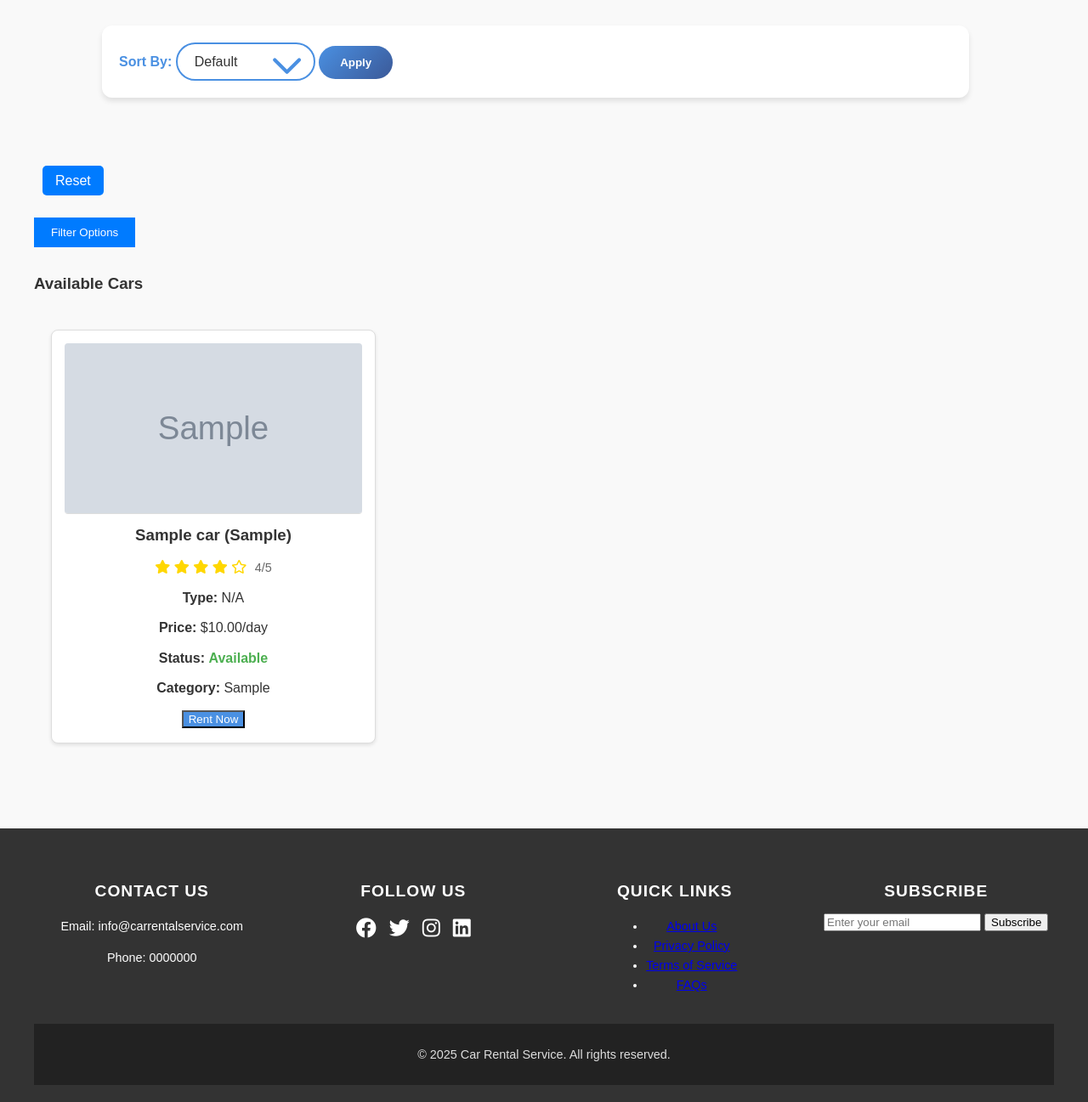
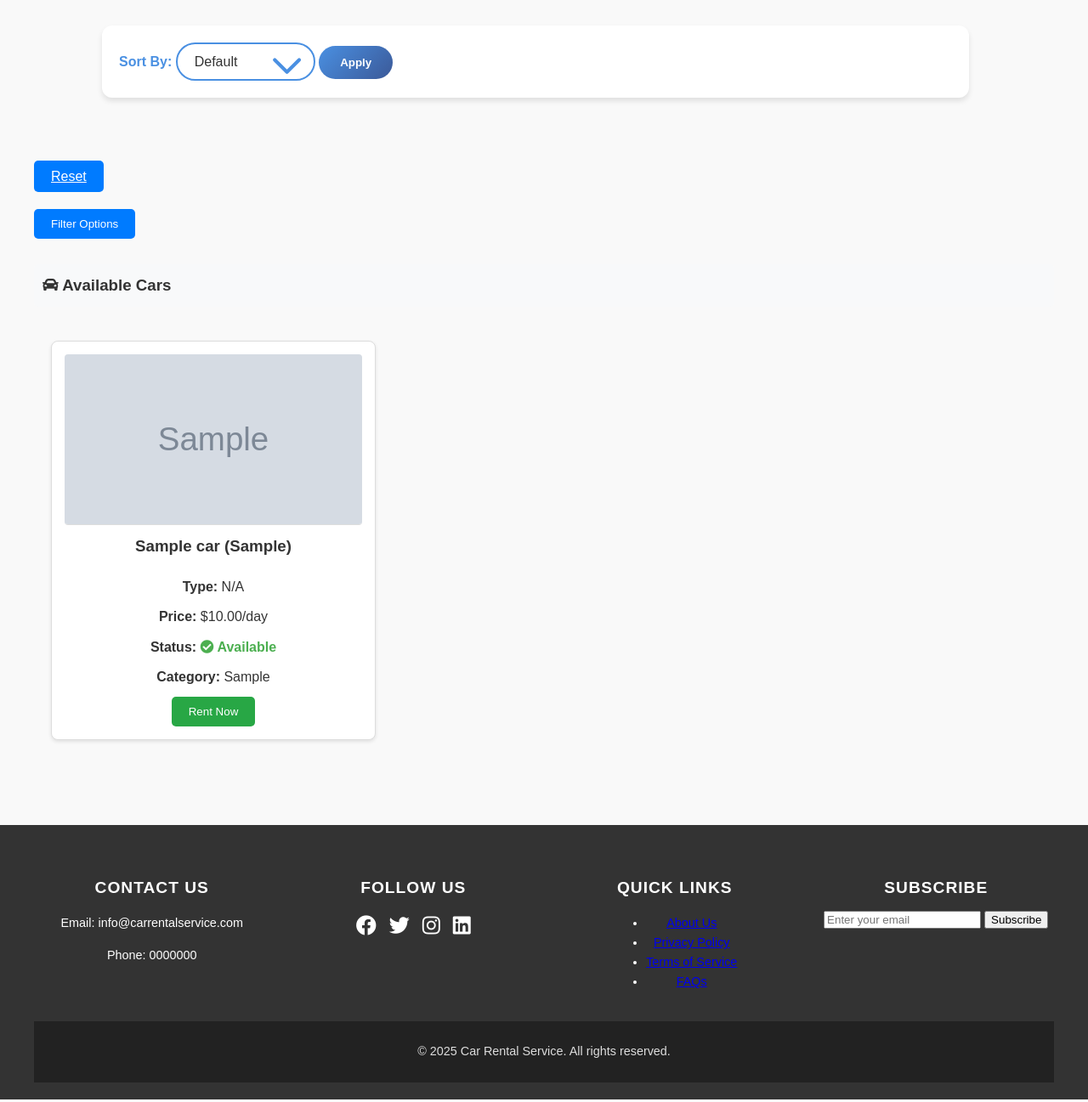
Before and after one commit to Youssef-M-Salama/CarRentalSystemProject, a PHP site: page / in a window 1280 px wide. Shown: the part 251-1548 px from the top of the page at 85% size. Run offline with PHP 8.4, Linux system fonts and the light colour scheme; tables that the repository leaves empty or names only in its code hold one stand-in row (values such as "Sample post"); grey boxes marked "Sample" are stand-in pictures; data that the repository does not hold is empty.

Commit message:
Update index.php

```diff
--- a/CarRentalSystem/index.php
+++ b/CarRentalSystem/index.php
@@ -1,10 +1,24 @@
 <?php
+// Start the user session to remember login status
 session_start();
-include "includes/config.php";
 
+// Connect to the database using configuration file
+require_once 'includes/config.php';
+
+// Check if database connection was successful
 if (!$conn) {
+    // Stop the page and show error if connection failed
     die("Database connection failed: " . mysqli_connect_error());
 }
+
+// Debug information
+error_reporting(E_ALL);
+ini_set('display_errors', 1);
+
+// Debug session data
+echo "<!-- Debug Info: ";
+print_r($_SESSION);
+echo " -->";
 
 // Get and sanitize filters
 $search = mysqli_real_escape_string($conn, $_GET['search'] ?? '');
@@ -20,24 +34,24 @@ $class = mysqli_real_escape_string($conn, $_GET['class'] ?? '');
 // Base query
 $regularQuery = "SELECT * FROM cars WHERE (name LIKE '%$search%' OR model LIKE '%$search%')";
 
-// فلتر التصنيف
+// Category filter
 if ($class == 'free') {
     $regularQuery .= " AND category = 'free'";
 } elseif ($class == 'premium') {
     $regularQuery .= " AND category = 'premium'";
 }
 
-// فلتر النوع
+// Type filter
 if (!empty($type)) {
     $regularQuery .= " AND type = '$type'";
 }
 
-// فلتر السعر
+// Price filter
 if ($min_price !== '' && $max_price !== '') {
     $regularQuery .= " AND price_per_day BETWEEN $min_price AND $max_price";
 }
 
-// فلتر الاسم والموديل
+// Name and model filters
 if ($name) {
     $regularQuery .= " AND name LIKE '%$name%'";
 }
@@ -45,19 +59,19 @@ if ($model) {
     $regularQuery .= " AND model LIKE '%$model%'";
 }
 
-// فلتر التوفر
+// Availability filter
 if ($availability === '1') {
     $regularQuery .= " AND status = 'available'";
 } elseif ($availability === '0') {
     $regularQuery .= " AND status != 'available'";
 }
 
-// استبعاد premium للعاديين
+// Exclude premium for regular users
 if (!isset($_SESSION['user']) || !in_array($_SESSION['user']['role'], ['premium', 'admin'])) {
     $regularQuery .= " AND category != 'premium'";
 }
 
-// إعداد استعلام premium
+// Prepare premium query
 $premiumQuery = '';
 if (isset($_SESSION['user']) && in_array($_SESSION['user']['role'], ['premium', 'admin']) && $class != 'free') {
     $premiumQuery = "SELECT * FROM cars WHERE category = 'premium' AND (name LIKE '%$search%' OR model LIKE '%$search%')";
@@ -85,7 +99,7 @@ if (isset($_SESSION['user']) && in_array($_SESSION['user']['role'], ['premium',
     }
 }
 
-// ترتيب النتائج
+// Sort results
 switch($sort) {
     case 'price_asc':
         $orderBy = " ORDER BY price_per_day ASC";
@@ -106,7 +120,7 @@ switch($sort) {
         $orderBy = "";
 }
 
-// تنفيذ الاستعلامات
+// Execute queries
 $regularResult = mysqli_query($conn, $regularQuery . $orderBy);
 $premiumResult = $premiumQuery ? mysqli_query($conn, $premiumQuery . $orderBy) : false;
 
@@ -137,7 +151,7 @@ if (!$regularResult || ($premiumQuery && !$premiumResult)) {
         .car-grid {
             display: grid;
             grid-template-columns: repeat(auto-fit, minmax(300px, 1fr));
-            gap: 80px;
+            gap: 20px;
             padding: 20px;
         }
 
@@ -147,6 +161,12 @@ if (!$regularResult || ($premiumQuery && !$premiumResult)) {
             border-radius: 8px;
             padding: 15px;
             box-shadow: 0 2px 4px rgba(0,0,0,0.1);
+            transition: transform 0.3s ease, box-shadow 0.3s ease;
+        }
+
+        .card:hover {
+            transform: translateY(-5px);
+            box-shadow: 0 4px 8px rgba(0,0,0,0.2);
         }
 
         /* Space between premium and regular sections */
@@ -165,47 +185,103 @@ if (!$regularResult || ($premiumQuery && !$premiumResult)) {
         /* Status labels */
         .available { color: #4CAF50; font-weight: bold; }
         .not-available { color: #f44336; font-weight: bold; }
+
+        /* Filter box styling */
         .filter-box {
             display: none;
-    padding: 15px;
-    border: 1px solid #ccc;
-    margin: 10px 0;
+            padding: 20px;
+            border: 1px solid #ddd;
+            margin: 20px 0;
             background: #f9f9f9;
+            border-radius: 8px;
         }
+
         .toggle-btn {
             padding: 10px 20px;
             background: #007BFF;
             color: white;
             border: none;
+            border-radius: 5px;
             cursor: pointer;
             margin-bottom: 10px;
+            transition: background 0.3s;
         }
-  .apply-button {
+
+        .toggle-btn:hover {
+            background: #0056b3;
+        }
+
+        .apply-button, .reset-button {
             background-color: #007bff;
             color: white;
-    padding: 12px 24px;
-    font-size: 16px;
+            padding: 10px 20px;
             border: none;
-    border-radius: 4px;
+            border-radius: 5px;
             cursor: pointer;
-    transition: background-color 0.3s ease;
+            transition: background 0.3s;
         }
 
-.apply-button:hover {
+        .apply-button:hover, .reset-button:hover {
             background-color: #0056b3;
         }
-.apply-button, .reset-button {
-    background-color: #007bff; /* اللون الأزرق */
-    color: white;
-    padding: 5px 15px;
-    border-radius: 5px;
-    text-decoration: none;
-    margin-left: 10px; /* المسافة بين الأزرار */
+
+        /* Rating stars */
+        .rating-stars {
+            margin: 10px 0;
         }
 
-.reset-button {
-    display: inline-block; /* علشان يبقى جنب الزر التاني */
-    margin-left: 10px;
+        .rating-stars i {
+            color: #ffc107;
+            margin-right: 2px;
+        }
+
+        /* Form elements */
+        .filter-box input, .filter-box select {
+            width: 100%;
+            padding: 8px;
+            margin: 5px 0;
+            border: 1px solid #ddd;
+            border-radius: 4px;
+        }
+
+        .filter-box label {
+            display: block;
+            margin: 10px 0 5px;
+            font-weight: bold;
+        }
+
+        /* Buttons */
+        .btn-rent {
+            background: #28a745;
+            color: white;
+            padding: 10px 20px;
+            border: none;
+            border-radius: 5px;
+            cursor: pointer;
+            width: 100%;
+            transition: background 0.3s;
+        }
+
+        .btn-rent:hover {
+            background: #218838;
+        }
+
+        .btn-disabled {
+            background: #6c757d;
+            color: white;
+            padding: 10px 20px;
+            border: none;
+            border-radius: 5px;
+            width: 100%;
+            cursor: not-allowed;
+        }
+
+        /* Section headers */
+        .section-header {
+            margin: 20px 0;
+            padding: 10px;
+            background: #f8f9fa;
+            border-radius: 5px;
         }
     </style>
 </head>
@@ -222,6 +298,9 @@ if (!$regularResult || ($premiumQuery && !$premiumResult)) {
                 <!-- Links visible only to logged-in users -->
                 <?php if (isset($_SESSION['user'])): ?>
                     <li><a href="my_rental.php">My Rentals</a></li>
+
+                    <!-- Special Offers for all users -->
+                    <li><a href="offers.php">Special Offers</a></li>
 
                     <!-- Admin-only dashboard link -->
                     <?php if ($_SESSION['user']['role'] === 'admin'): ?>
@@ -265,95 +344,82 @@ if (!$regularResult || ($premiumQuery && !$premiumResult)) {
                     <option value="year_desc" <?= $sort == 'year_desc' ? 'selected' : '' ?>>Year (New-Old)</option>
                     <option value="available" <?= $sort == 'available' ? 'selected' : '' ?>>Availability</option>
                 </select>
-                <button type="submit">Apply</button>
+                <button type="submit" class="apply-button">Apply</button>
             </form>
         </div>
+
         <form method="GET" action="index.php">
             <a href="index.php" class="reset-button">Reset</a>
         </form>
+
         <br>
-       <!-- زرار فتح البوكس -->
+
+        <!-- Filter toggle button -->
         <button class="toggle-btn" onclick="toggleFilter()">Filter Options</button>
 
-<!-- بوكس الفلترة -->
+        <!-- Filter box -->
         <div class="filter-box" id="filterBox">
             <form method="GET" action="index.php">
                 <label>Price Range:</label><br>
-    <input type="number" name="min_price" placeholder="Min Price">
-    <input type="number" name="max_price" placeholder="Max Price"><br><br>
+                <input type="number" name="min_price" placeholder="Min Price" value="<?= htmlspecialchars($min_price) ?>">
+                <input type="number" name="max_price" placeholder="Max Price" value="<?= htmlspecialchars($max_price) ?>"><br><br>
 
                 <label>Type:</label><br>
                 <select name="type">
                     <option value="">-- All Types --</option>
-      <option value="SUV">SUV</option>
-      <option value="Sedan">Sedan</option>
-      <option value="Hatchback">Hatchback</option>
+                    <option value="SUV" <?= $type == 'SUV' ? 'selected' : '' ?>>SUV</option>
+                    <option value="Sedan" <?= $type == 'Sedan' ? 'selected' : '' ?>>Sedan</option>
+                    <option value="Hatchback" <?= $type == 'Hatchback' ? 'selected' : '' ?>>Hatchback</option>
                 </select><br><br>
 
                 <label>Availability:</label><br>
                 <select name="availability">
                     <option value="">-- All --</option>
-      <option value="1">Available</option>
-      <option value="0">Not Available</option>
-                </select>
-      <br><br>
-      <!-- فلتر باسم العربية (name) -->
-       <form>
+                    <option value="1" <?= $availability === '1' ? 'selected' : '' ?>>Available</option>
+                    <option value="0" <?= $availability === '0' ? 'selected' : '' ?>>Not Available</option>
+                </select><br><br>
+
                 <label>Car Name:</label>
                 <input type="text" name="name" placeholder="e.g. BMW" value="<?= htmlspecialchars($name) ?>">
                 <br><br>
 
-<!-- فلتر بسنة الموديل -->
                 <label>Model Year:</label>
                 <select name="model">
                     <option value="">Select Year</option>
                     <?php for ($year = 2000; $year <= date("Y"); $year++): ?>
                         <option value="<?= $year ?>" <?= $model == $year ? 'selected' : '' ?>><?= $year ?></option>
                     <?php endfor; ?>
-</select>
                 </select><br><br>
-    <label for="class">car</label>
+
+                <label for="class">Car Category:</label>
                 <select name="class" id="class">
                     <option value="">All</option>
-    <option value="free" <?= isset($_GET['class']) && $_GET['class'] == 'free' ? 'selected' : '' ?>>Free</option>
-    <option value="premium" <?= isset($_GET['class']) && $_GET['class'] == 'premium' ? 'selected' : '' ?>>Premium</option>
-</select>
-<br>
-<br>
+                    <option value="free" <?= $class == 'free' ? 'selected' : '' ?>>Free</option>
+                    <option value="premium" <?= $class == 'premium' ? 'selected' : '' ?>>Premium</option>
+                </select><br><br>
 
                 <button type="submit" class="apply-button">Apply</button>
             </form>
         </div>
-
-
-
-<!-- JavaScript لفتح البوكس -->
-<script>
-  function toggleFilter() {
-    var box = document.getElementById("filterBox");
-    box.style.display = (box.style.display === "none" || box.style.display === "") ? "block" : "none";
-  }
-</script>
-
-
 
         <!-- Show error messages if any -->
         <?php if (!empty($error)): ?>
             <p class="error"><?= $error ?></p>
         <?php endif; ?>
 
-        <!-- Premium Cars Section (visible to premium/admin users) -->
-        <?php if (isset($_SESSION['user']) &&
-                 in_array($_SESSION['user']['role'], ['premium', 'admin'])): ?>
+        <!-- Premium Cars Section -->
+        <?php if (isset($_SESSION['user']) && in_array($_SESSION['user']['role'], ['premium', 'admin'])): ?>
             <div class="premium-section">
-                <h3>Premium cars</h3>
+                <h3 class="section-header">
+                    <i class="fas fa-crown"></i> Premium Cars
+                </h3>
                 <div class="car-grid">
                     <?php if ($premiumResult && mysqli_num_rows($premiumResult) > 0): ?>
                         <?php while ($car = mysqli_fetch_assoc($premiumResult)): ?>
                             <?= renderCarCard($car) ?>
                         <?php endwhile; ?>
                     <?php else: ?>
-                        <p>No premium cars available</p>
+                        <p class="no-cars">No premium cars available</p>
                     <?php endif; ?>
                 </div>
             </div>
@@ -361,16 +427,18 @@ if (!$regularResult || ($premiumQuery && !$premiumResult)) {
 
         <!-- Regular Cars Section -->
         <div class="regular-section">
-            <h3><?= (isset($_SESSION['user']) && $_SESSION['user']['role'] === 'premium')
-                    ? 'Standard Vehicles'
-                    : 'Available Cars' ?></h3>
+            <h3 class="section-header">
+                <?= (isset($_SESSION['user']) && $_SESSION['user']['role'] === 'premium')
+                    ? '<i class="fas fa-car"></i> Standard Vehicles'
+                    : '<i class="fas fa-car"></i> Available Cars' ?>
+            </h3>
             <div class="car-grid">
                 <?php if ($regularResult && mysqli_num_rows($regularResult) > 0): ?>
                     <?php while ($car = mysqli_fetch_assoc($regularResult)): ?>
                         <?= renderCarCard($car) ?>
                     <?php endwhile; ?>
                 <?php else: ?>
-                    <p>No cars available</p>
+                    <p class="no-cars">No cars available</p>
                 <?php endif; ?>
             </div>
         </div>
@@ -423,6 +491,13 @@ if (!$regularResult || ($premiumQuery && !$premiumResult)) {
             <p>&copy; 2025 Car Rental Service. All rights reserved.</p>
         </div>
     </footer>
+
+    <script>
+        function toggleFilter() {
+            var box = document.getElementById("filterBox");
+            box.style.display = (box.style.display === "none" || box.style.display === "") ? "block" : "none";
+        }
+    </script>
 </body>
 </html>
 
@@ -432,9 +507,6 @@ if (!$regularResult || ($premiumQuery && !$premiumResult)) {
  * This function creates the visual representation of each car
  * with all its details and rental button
  */
-
-
-
 function renderCarCard($car) {
     global $conn;
 
@@ -442,8 +514,12 @@ if (!$regularResult || ($premiumQuery && !$premiumResult)) {
     $name = htmlspecialchars($car['name'] ?? 'Unknown');
     $model = htmlspecialchars($car['model'] ?? 'Unknown');
     $type = htmlspecialchars($car['type'] ?? 'N/A');
-    $price = isset($car['price_per_day']) ? '$' . number_format($car['price_per_day'], 2) : 'N/A';
-    $image = !empty($car['image']) ? 'images/' . htmlspecialchars($car['image']) : 'images/default.png';
+    $price = isset($car['price_per_day']) ?
+        '$' . number_format($car['price_per_day'], 2) :
+        'N/A';
+    $image = !empty($car['image']) ?
+        'images/' . htmlspecialchars($car['image']) :
+        'images/default.png';
     $status = $car['status'] ?? 'available';
     $category = htmlspecialchars($car['category'] ?? 'N/A');
 
@@ -451,9 +527,9 @@ if (!$regularResult || ($premiumQuery && !$premiumResult)) {
     $avgQuery = "SELECT AVG(rating) AS avg_rating FROM rating WHERE car_id = $carId";
     $avgResult = mysqli_query($conn, $avgQuery);
     $avgRow = mysqli_fetch_assoc($avgResult);
-    $averageRating = round($avgRow['avg_rating'] ?? 0, 1); // example: 4.3
+    $averageRating = round($avgRow['avg_rating'] ?? 0, 1);
 
-    // Determine availability
+    // Determine availability status styling
     $availabilityClass = $status === 'available' ? 'available' : 'not-available';
     $availabilityText = $status === 'available' ? 'Available' : 'Not Available';
 
@@ -461,51 +537,6 @@ if (!$regularResult || ($premiumQuery && !$premiumResult)) {
     $fullStars = floor($averageRating);
     $halfStar = ($averageRating - $fullStars >= 0.5) ? 1 : 0;
     $emptyStars = 5 - $fullStars - $halfStar;
-
-    ob_start(); ?>
-    <div class="card">
-        <img src="<?= $image ?>" alt="<?= $name ?>">
-        <h3><?= "$name ($model)" ?></h3>
-
-        <!-- Show Rating Stars -->
-        <div class="rating-stars">
-            <?php for ($i = 0; $i < $fullStars; $i++): ?>
-                <i class="fas fa-star" style="color: gold;"></i>
-            <?php endfor; ?>
-            <?php if ($halfStar): ?>
-                <i class="fas fa-star-half-alt" style="color: gold;"></i>
-            <?php endif; ?>
-            <?php for ($i = 0; $i < $emptyStars; $i++): ?>
-                <i class="far fa-star" style="color: gold;"></i>
-            <?php endfor; ?>
-            <span style="margin-left: 5px; font-size: 0.9em; color: #666;">
-                <?= $averageRating ?>/5
-            </span>
-        </div>
-
-        <div class="car-details">
-            <p><strong>Type:</strong> <?= $type ?></p>
-            <p><strong>Price:</strong> <?= $price ?>/day</p>
-            <p><strong>Status:</strong>
-                <span class="<?= $availabilityClass ?>"><?= $availabilityText ?></span>
-            </p>
-            <p><strong>Category:</strong> <?= $category ?></p>
-        </div>
-
-        <?php if ($status === 'available'): ?>
-            <form method="GET" action="rent_request.php">
-                <input type="hidden" name="car_id" value="<?= $carId ?>">
-                <button type="submit" class="btn-rent">Rent Now</button>
-            </form>
-        <?php else: ?>
-            <button class="btn-disabled" disabled>Not Available</button>
-        <?php endif; ?>
-    </div>
-    <?php return ob_get_clean();
-}
-
-
-
 
     ob_start(); ?>
     <div class="card">
@@ -518,15 +549,22 @@ if (!$regularResult || ($premiumQuery && !$premiumResult)) {
             <p><strong>Type:</strong> <?= $type ?></p>
             <p><strong>Price:</strong> <?= $price ?>/day</p>
             <p><strong>Status:</strong>
-                <span class="<?= $availabilityClass ?>"><?= $availabilityText ?></span>
+                <span class="<?= $availabilityClass ?>">
+                    <i class="fas fa-<?= $status === 'available' ? 'check-circle' : 'times-circle' ?>"></i>
+                    <?= $availabilityText ?>
+                </span>
             </p>
-            <p><strong>Category:</strong> <?= $category ?></p>
+            <p><strong>Category:</strong>
+                <span class="category-badge <?= $category ?>">
+                    <?= ucfirst($category) ?>
+                </span>
+            </p>
         </div>
 
         <!-- Rental Button -->
         <?php if ($status === 'available'): ?>
             <form method="GET" action="rent_request.php">
-                <input type="hidden" name="car_id" value="<?= $car['id'] ?>">
+                <input type="hidden" name="car_id" value="<?= $carId ?>">
                 <button type="submit" class="btn-rent">Rent Now</button>
             </form>
         <?php else: ?>
@@ -534,5 +572,5 @@ if (!$regularResult || ($premiumQuery && !$premiumResult)) {
         <?php endif; ?>
     </div>
     <?php return ob_get_clean();
-
+}
 ?>
```
Lines whose indentation alone changed are shown as unchanged.
